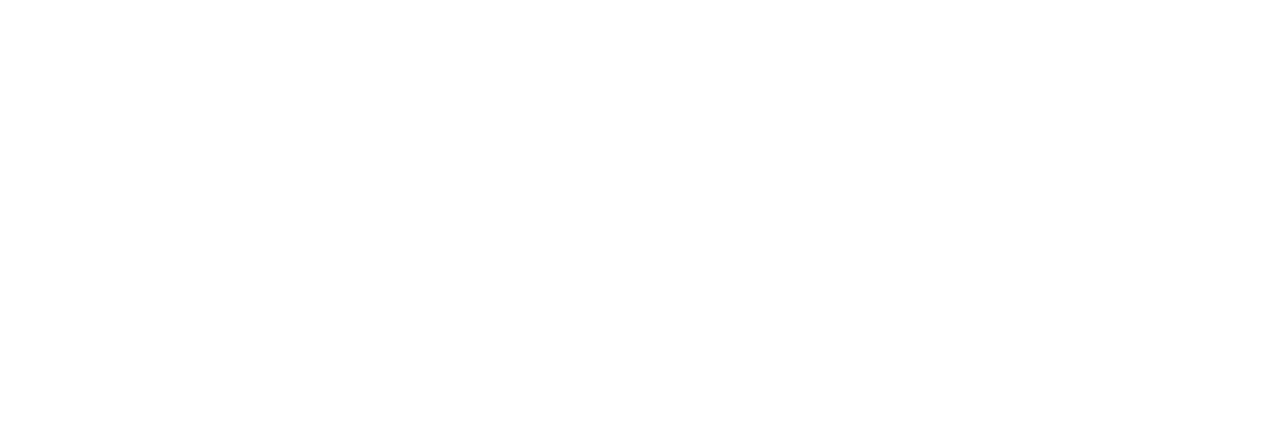
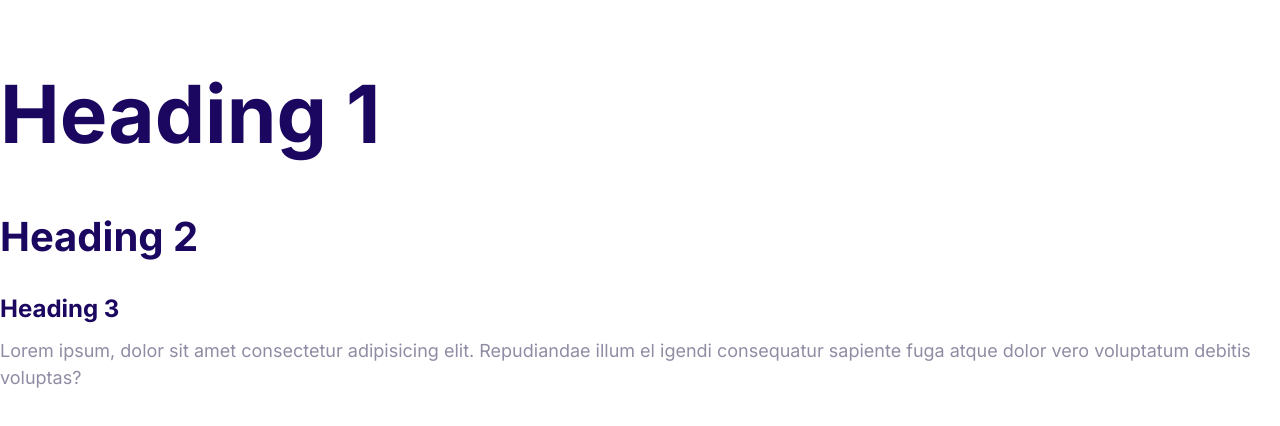
Before and after one commit to Freebox96/freebox, a plain HTML site: page index.html in a window 1280 px wide. Drawn offline with Linux system fonts and the light colour scheme.

Commit message:
Define the styles for the fonts.

```diff
--- a/css/styles.css
+++ b/css/styles.css
@@ -1,7 +1,50 @@
 :root {
     --color-primary: #2584ff;
     --color-secondary: #00d9ff;
-    --color-primary: #ff3400;
+    --color-accent: #ff3400;
     --color-headings: #1b0760;
     --color-body: #918ca4;
 }
+html{
+    font-size: 62.5%;
+}
+body{
+    font-family: Inter, Arial, Helvetica, sans-serif;
+    font-size: 2.4rem;
+    line-height: 1.5;
+    color: var(--color-body);
+}
+h1, h2, h3{
+    color: var(--color-headings);
+    margin-bottom: 1rem;
+}
+h1 {
+    font-size: 7rem;
+}
+h2 {
+    font-size: 4rem;
+}
+h3 {
+    font-size: 3rem;
+
+}
+p{
+    margin: 0;
+}
+
+@media screen and (min-width: 1024px) {
+    body{
+        font-size: 1.8rem;
+
+    }
+    h1{
+        font-size: 8rem;
+    }
+    h2{
+        font-size: 4rem;
+    }
+    h3{
+        font-size: 2.4rem;
+    }
+
+}
--- a/index.html
+++ b/index.html
@@ -5,8 +5,23 @@
     <meta http-equiv="X-UA-Compatible" content="IE=edge" />
     <meta name="viewport" content="width=device-width, initial-scale=1.0" />
     <title>Document</title>
+    <link rel="preconnect" href="https://fonts.googleapis.com" />
+    <link rel="preconnect" href="https://fonts.gstatic.com" crossorigin />
+    <link
+      href="https://fonts.googleapis.com/css2?family=Inter:wght@400;700&display=swap"
+      rel="stylesheet"
+    />
     <link rel="stylesheet" href="css/normalize.css" />
     <link rel="stylesheet" href="css/styles.css" />
   </head>
-  <body></body>
+  <body>
+    <h1>Heading 1</h1>
+    <h2>Heading 2</h2>
+    <h3>Heading 3</h3>
+    <p>
+      Lorem ipsum, dolor sit amet consectetur adipisicing elit. Repudiandae
+      illum el igendi consequatur sapiente fuga atque dolor vero voluptatum
+      debitis voluptas?
+    </p>
+  </body>
 </html>
```
